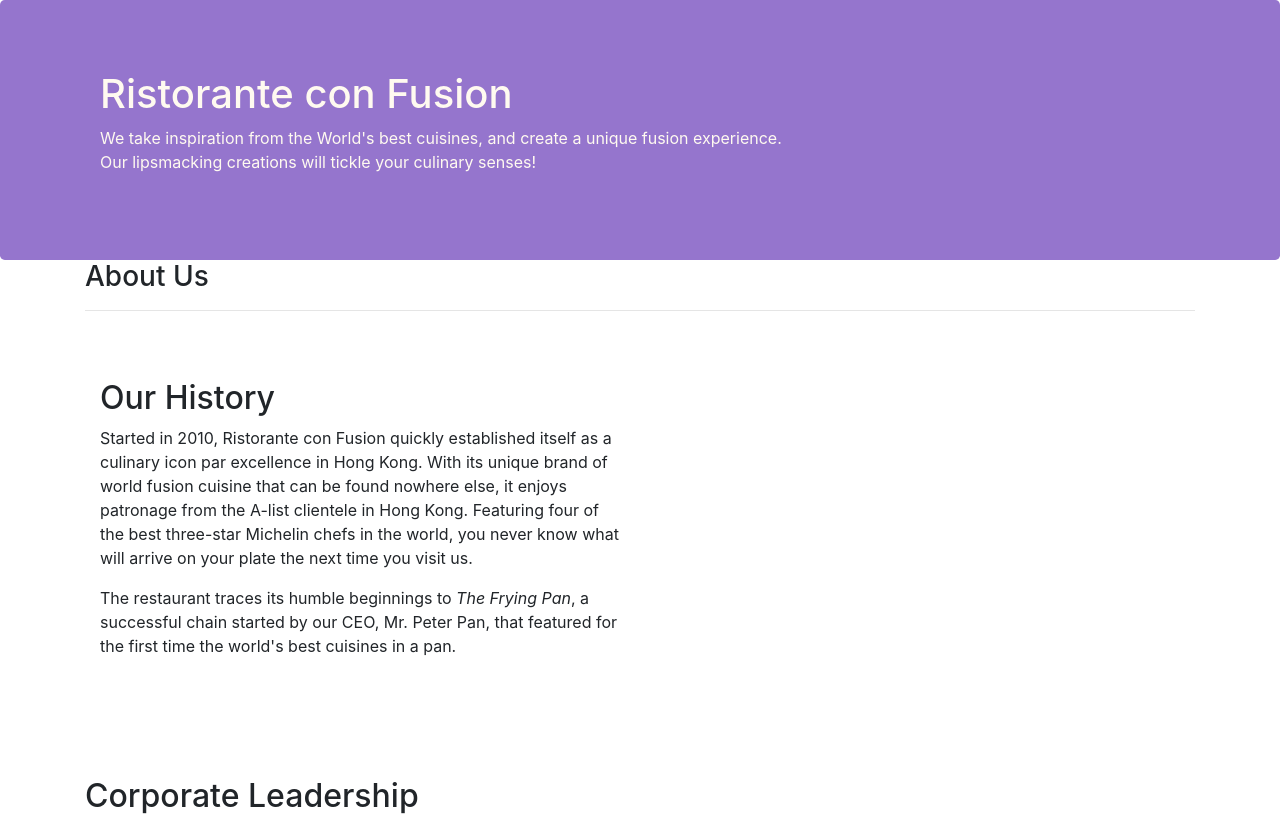
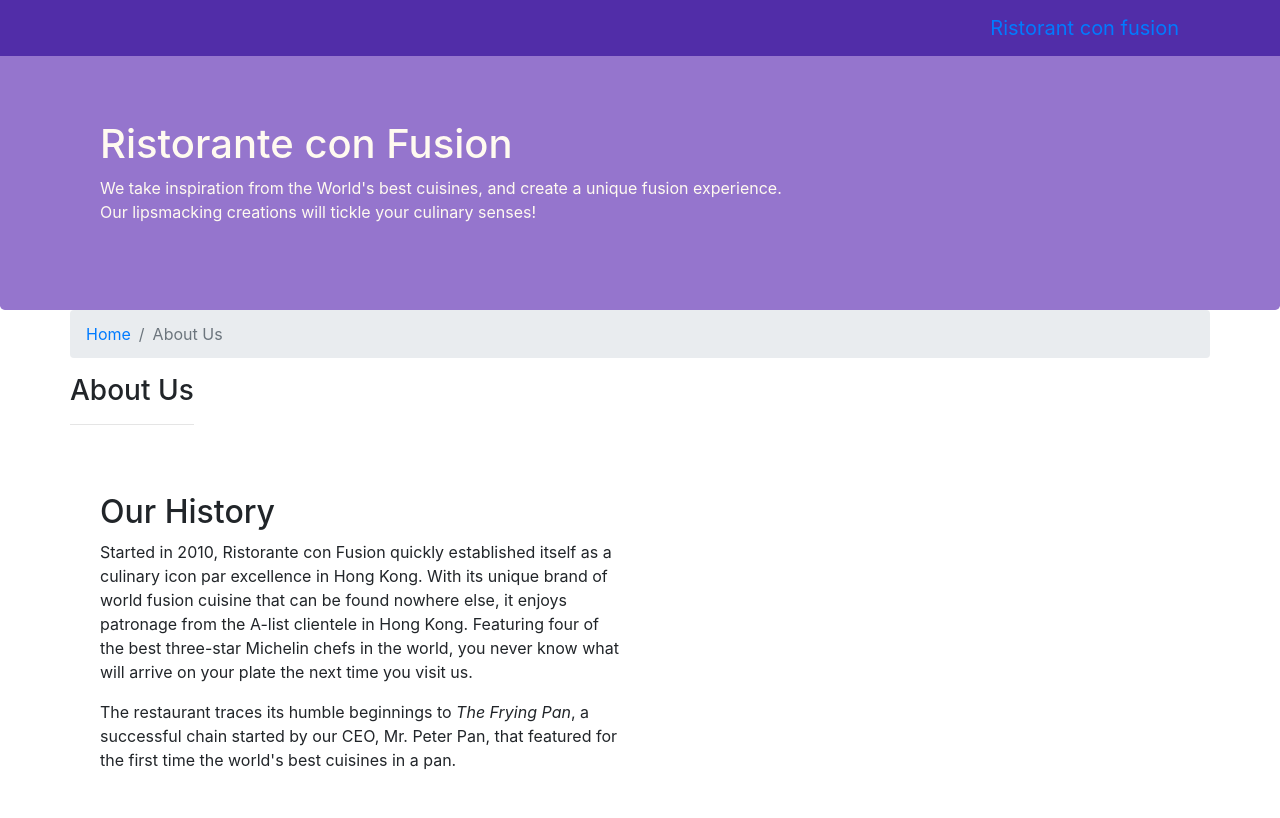
Before and after one commit to alivabharati/course1, a website: page aboutus.html in a window 1280 px wide. Shown: the top 818 px of the page. Drawn offline with nearby package versions, Linux system fonts and the light colour scheme.

Commit message:
Navbar and Breadcrumbs

```diff
--- a/aboutus.html
+++ b/aboutus.html
@@ -15,7 +15,22 @@
 </head>
 
 <body>
-
+    <nav class="navbar navbar-inverse navbar-toggleable-sm  fixed-top">
+        <div class="container">
+            <button class="navbar-toggler" type="button" data-toggle="collapse" data-target="#Navbar">
+                <span class="navbar-toggler-icon"></span>
+            </button>
+            <a class="navbar-brand" href="./index.html">Ristorant con fusion</a>
+            <div class="collapse navbar-collapse" id="Navbar">
+                <ul class="navbar-nav">
+                    <li class="nav-item "><a class="nav-link" href="./index.html">Home</a></li>
+                    <li class="nav-item active"><a class="nav-link" href="#">About</a></li>
+                    <li class="nav-item"><a class="nav-link" href="#">Menu</a></li>
+                    <li class="nav-item"><a class="nav-link" href="#">Contact</a></li>
+                </ul>
+            </div>
+        </div>
+    </nav>
     <header class="jumbotron">
         <div class="container">
             <div class="row row-header">
@@ -30,7 +45,11 @@
     </header>
 
     <div class="container">
-        <div>
+        <div class="row">
+            <ol class="col-12 breadcrumb">
+                <li class="breadcrumb-item"><a href="./index.html">Home</a></li>
+                <li class="breadcrumb-item active">About Us</li>
+            </ol>
             <div>
                <h3>About Us</h3>
                <hr>
@@ -70,7 +89,7 @@
                 <div class="col-5 offset-1 col-sm-2">
                     <h5>Links</h5>
                     <ul class="list-unstyled">
-                        <li><a href="#">Home</a></li>
+                        <li><a href="./index.html">Home</a></li>
                         <li><a href="#">About</a></li>
                         <li><a href="#">Menu</a></li>
                         <li><a href="#">Contact</a></li>
--- a/css/style.css
+++ b/css/style.css
@@ -30,3 +30,11 @@ address{
     margin: 0px;
     color: #0f0f0f;
 }
+body{
+    padding:50px 0px 0px 0px;
+    z-index:0;
+}
+
+.navbar-inverse {
+     background-color: #512DA8;
+}
```
Also changed, not shown: index.html (+17 -2 lines).
